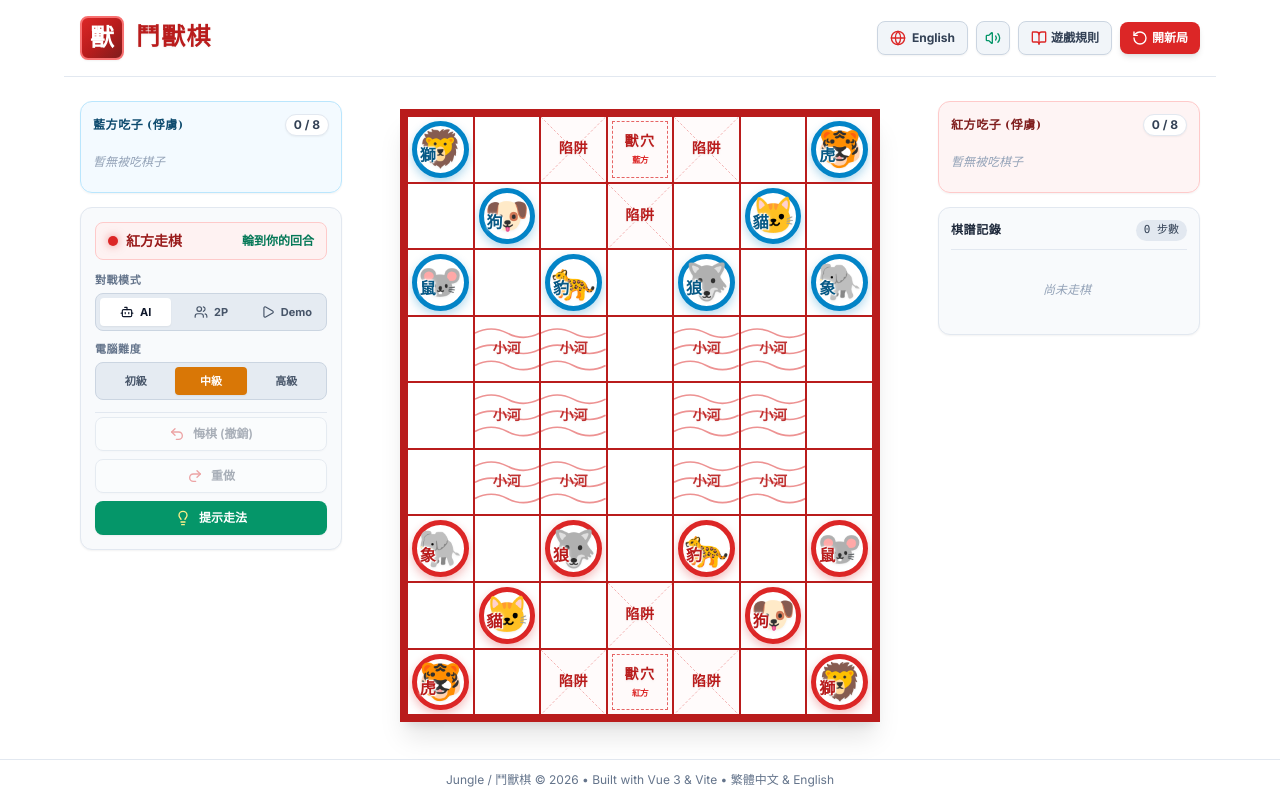
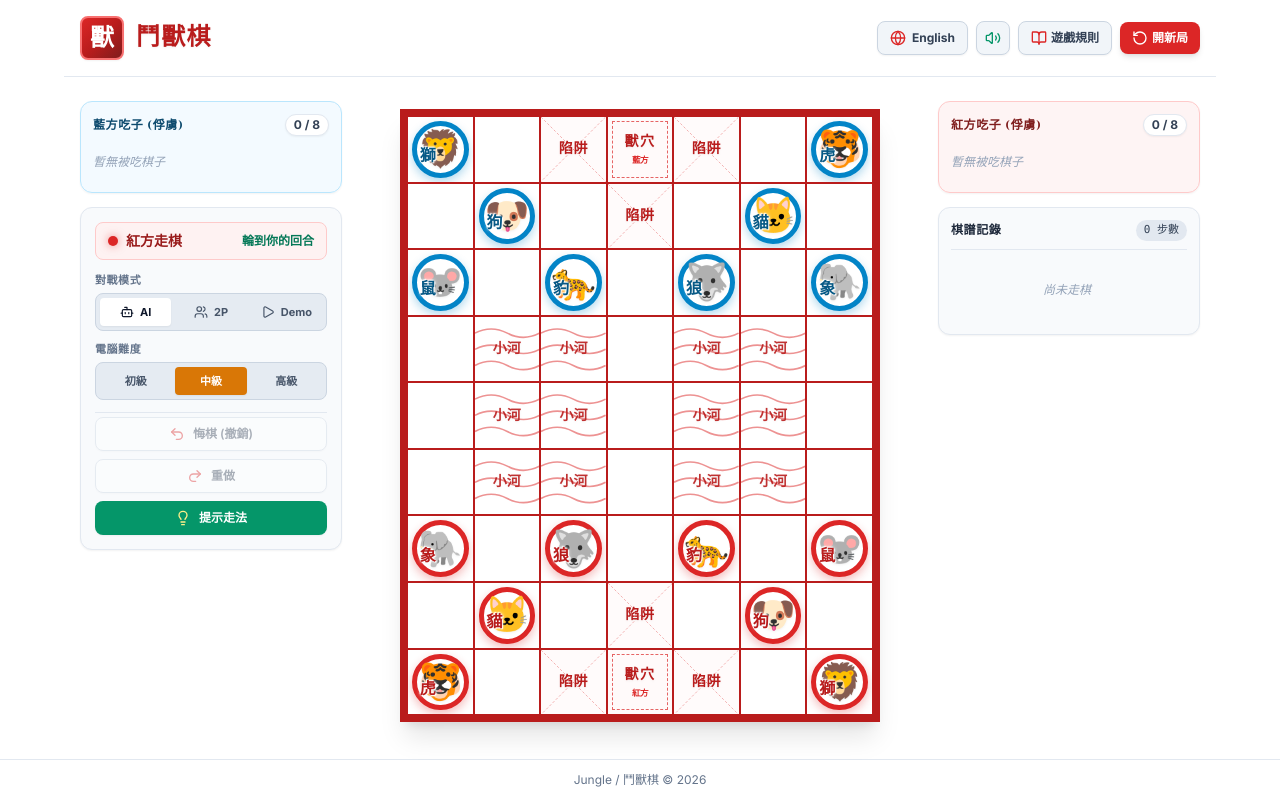
Before and after one commit to kennith/jungle-app, a Vue app: page / in a window 1280 px wide. Built offline with nearby package versions, Linux system fonts and the light colour scheme.

Commit message:
style: remove tech stack and language details from footer

```diff
--- a/src/App.vue
+++ b/src/App.vue
@@ -325,7 +325,7 @@ onMounted(() => {
 
     <!-- Footer -->
     <footer class="w-full text-center py-3 text-slate-500 text-xs border-t border-slate-200 bg-white">
-      <span>Jungle / 鬥獸棋 &copy; 2026 • Built with Vue 3 & Vite • 繁體中文 & English</span>
+      <span>Jungle / 鬥獸棋 &copy; 2026</span>
     </footer>
 
     <!-- Modals -->
```
